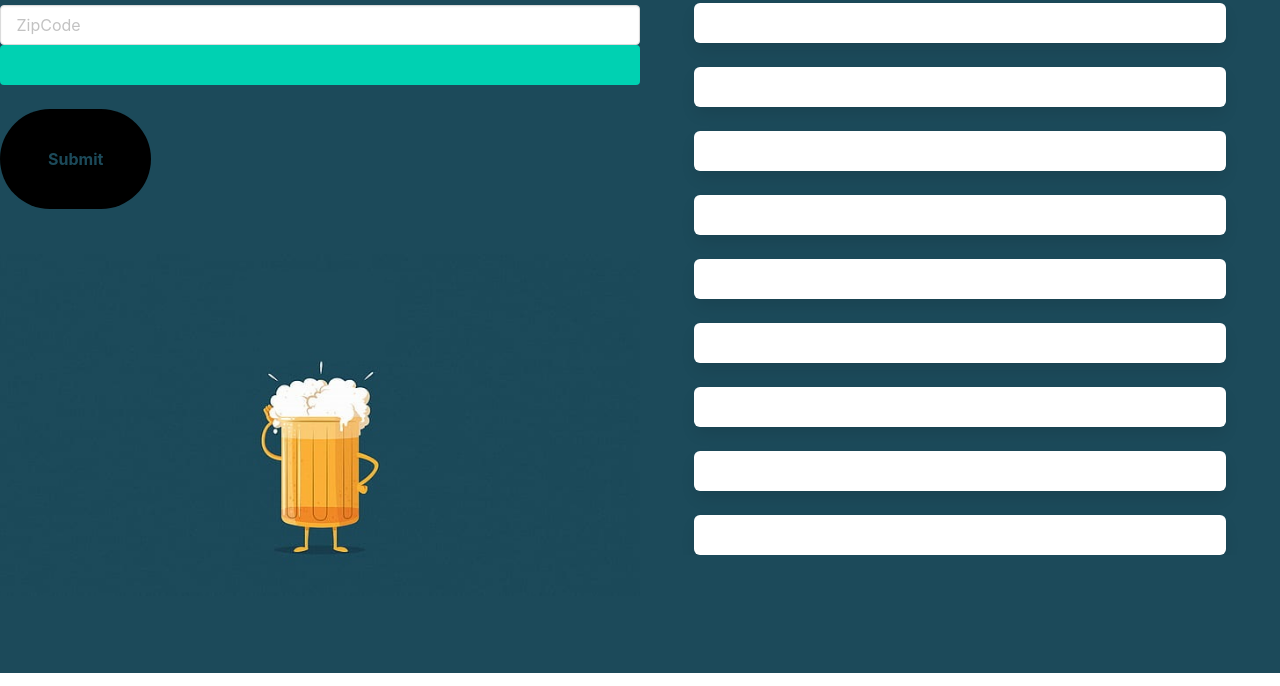
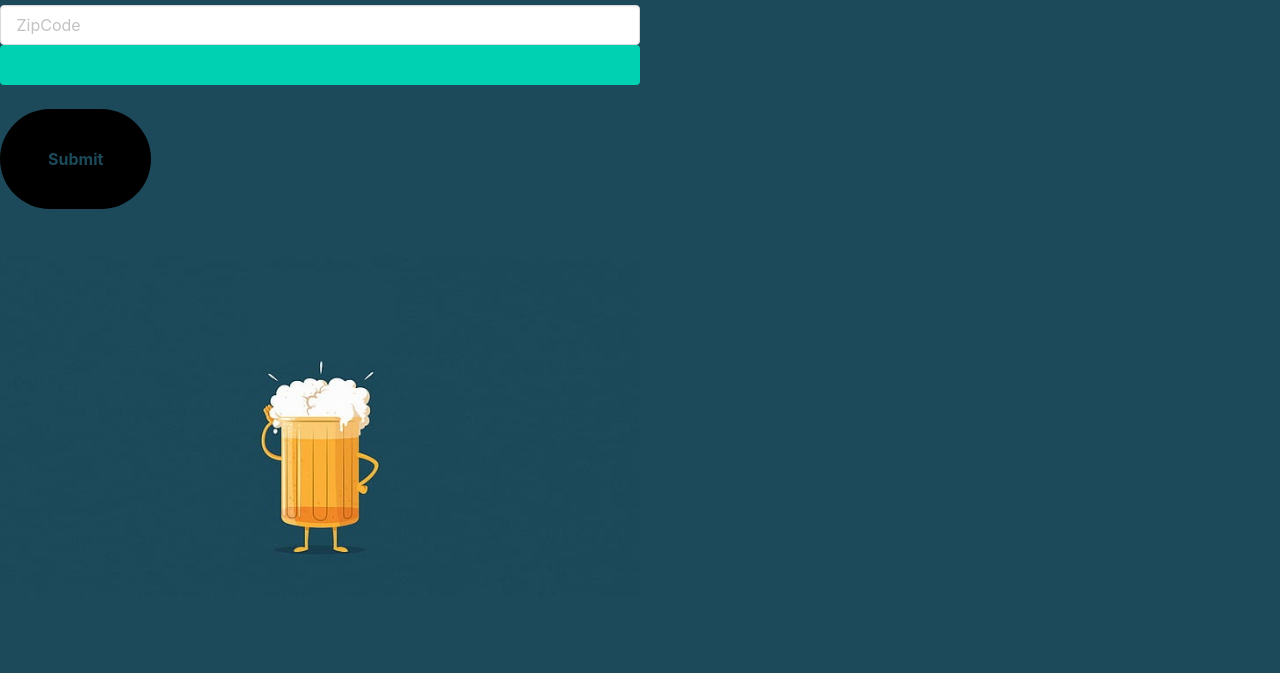
Before and after one commit to Daphnetatertot/Project_DAAM, a plain HTML site: page index.html in a window 1280 px wide. Shown: the part 114-800 px from the top of the page. Drawn offline with nearby package versions, Linux system fonts and the light colour scheme.

Commit message:
Added JQuery & Results Display When Zipcode Entered

```diff
--- a/assets/script.js
+++ b/assets/script.js
@@ -69,7 +69,7 @@ for (
         var breweryWebsiteResult = $("<div>");
         var breweryPhoneResult = $("<div>");
         var saveButton = $('<button class="button" id = "save-button">Save</button>');
-
+        $(".column-right").removeClass("is-hidden")
         resultsBox.append(breweryNameResult);
         resultsBox.append(breweryAddressResult);
         resultsBox.append(breweryWebsiteResult);
--- a/index.html
+++ b/index.html
@@ -51,7 +51,7 @@
                 <div class="column">
 
                     <section>
-                        <div class="column-right">
+                        <div class="column-right is-hidden">
                             <div id="brewery-result-1" class="box">
 
                             </div>
@@ -83,8 +83,9 @@
                             </div>
                             <div id="brewery-result-10" class="box">
 
-                            </div>
+
                     </section>
+
 
 
 
@@ -98,6 +99,8 @@
 
 
 </body>
+
+
 <script src="https://code.jquery.com/jquery-3.5.1.min.js"></script>
 <script src="https://cdnjs.cloudflare.com/ajax/libs/moment.js/2.24.0/moment.min.js"></script>
 <script src="./assets/script.js"></script>
```
